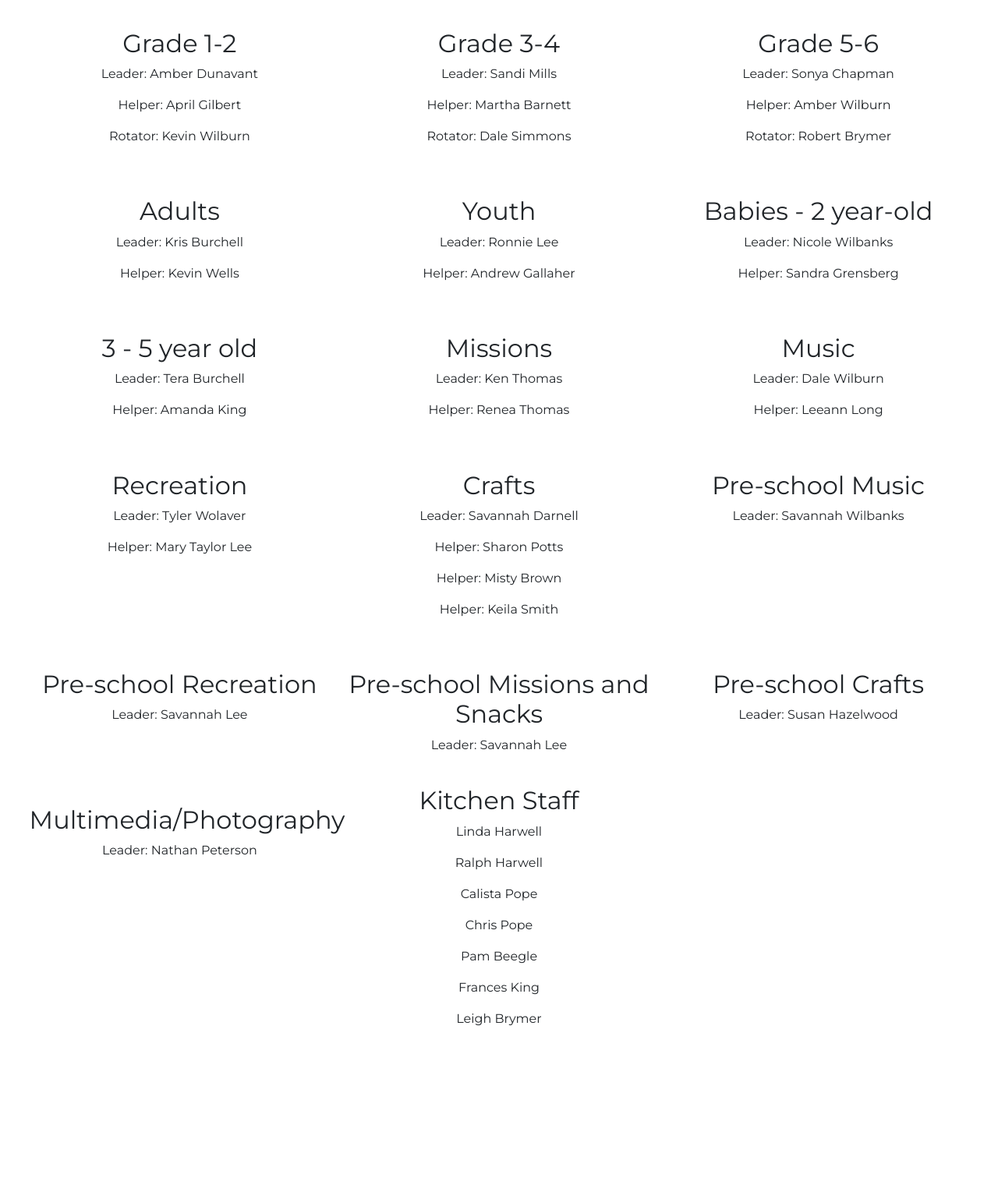
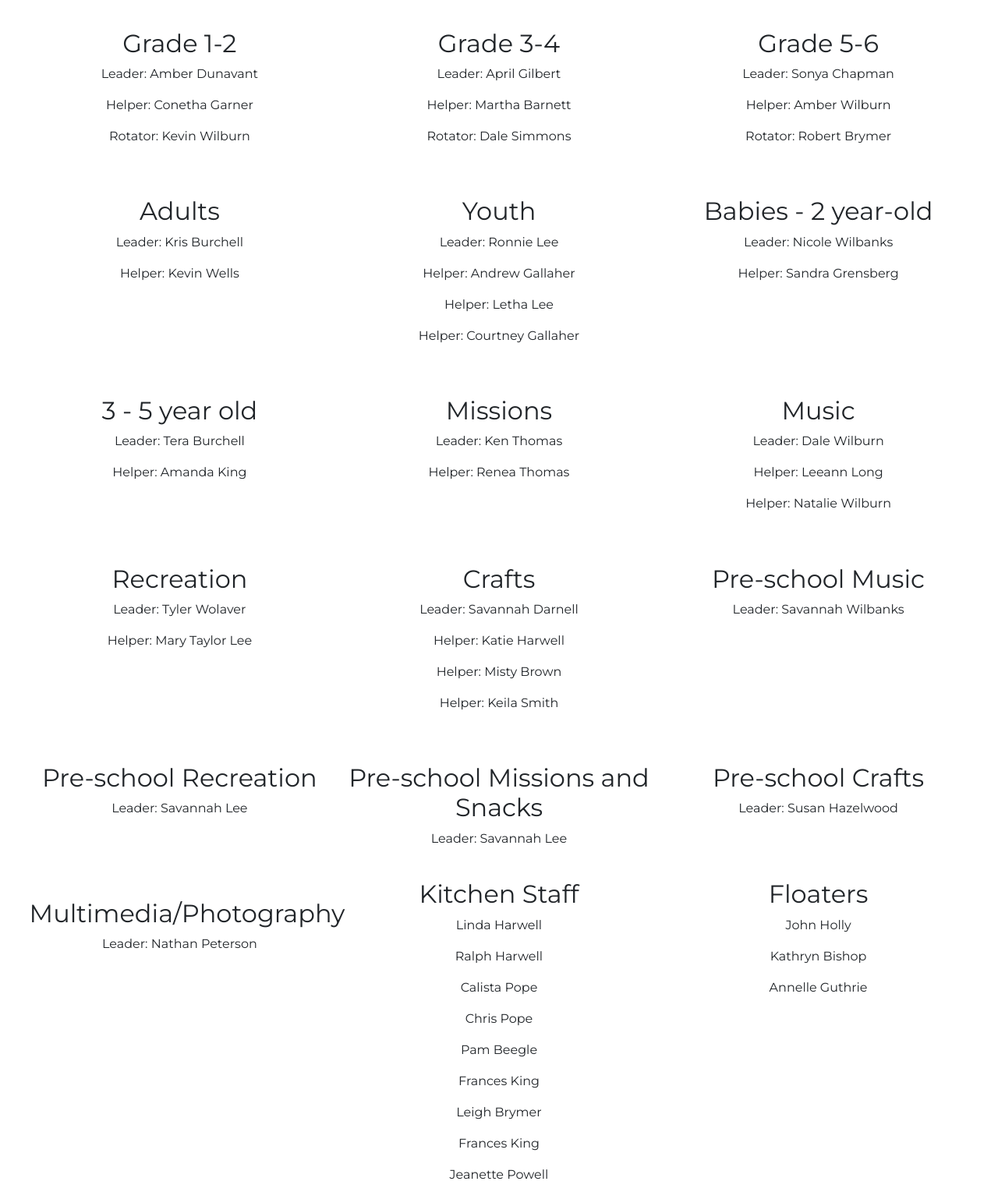
Before and after one commit to dale80/vbs-2022, a plain HTML site: page roles.html in a window 1280 px wide. Shown: the part 80-1618 px from the top of the page at 78% size. Before the commit the page ends 1440 px from the top, so only its background shows below. Drawn offline with nearby package versions, Linux system fonts and the light colour scheme.

Commit message:
Add files via upload

```diff
--- a/roles.html
+++ b/roles.html
@@ -43,12 +43,12 @@
             <div class="col-lg-4 col-md-6 role-col">
                 <h2>Grade 1-2</h2>
                 <p>Leader: Amber Dunavant</p>
-                <p>Helper: April Gilbert</p>
+                <p>Helper: Conetha Garner</p>
                 <p>Rotator: Kevin Wilburn</p>
             </div>
             <div class="col-lg-4 col-md-6 role-col">
                 <h2>Grade 3-4</h2>
-                <p>Leader: Sandi Mills</p>
+                <p>Leader: April Gilbert</p>
                 <p>Helper: Martha Barnett</p>
                 <p>Rotator: Dale Simmons</p>
 
@@ -70,6 +70,8 @@
                 <h2>Youth</h2>
                 <p>Leader: Ronnie Lee</p>
                 <p>Helper: Andrew Gallaher</p>
+                <p>Helper: Letha Lee</p>
+                <p>Helper: Courtney Gallaher</p>
 
             </div>
             <div class="col-lg-4 col-md-6 role-col">
@@ -91,6 +93,7 @@
                 <h2>Music</h2>
                 <p>Leader: Dale Wilburn</p>
                 <p>Helper: Leeann Long</p>
+                <p>Helper: Natalie Wilburn</p>
             </div>
             <div class="col-lg-4 col-md-6 role-col">
                 <h2>Recreation</h2>
@@ -100,7 +103,7 @@
             <div class="col-lg-4 col-md-6 role-col">
                 <h2>Crafts</h2>
                 <p>Leader: Savannah Darnell</p>
-                <p>Helper: Sharon Potts</p>
+                <p>Helper: Katie Harwell</p>
                 <p>Helper: Misty Brown</p>
                 <p>Helper: Keila Smith</p>
             </div>
@@ -133,6 +136,14 @@
                 <p>Pam Beegle</p>
                 <p>Frances King</p>
                 <p>Leigh Brymer</p>
+                <p>Frances King</p>
+                <p>Jeanette Powell</p>
+            </div>
+            <div class="col-lg-4 col-md-6 rol-col">
+                <h2>Floaters</h2>
+                <p>John Holly</p>
+                <p>Kathryn Bishop</p>
+                <p>Annelle Guthrie</p>
             </div>
         </div>
     </section>
```
